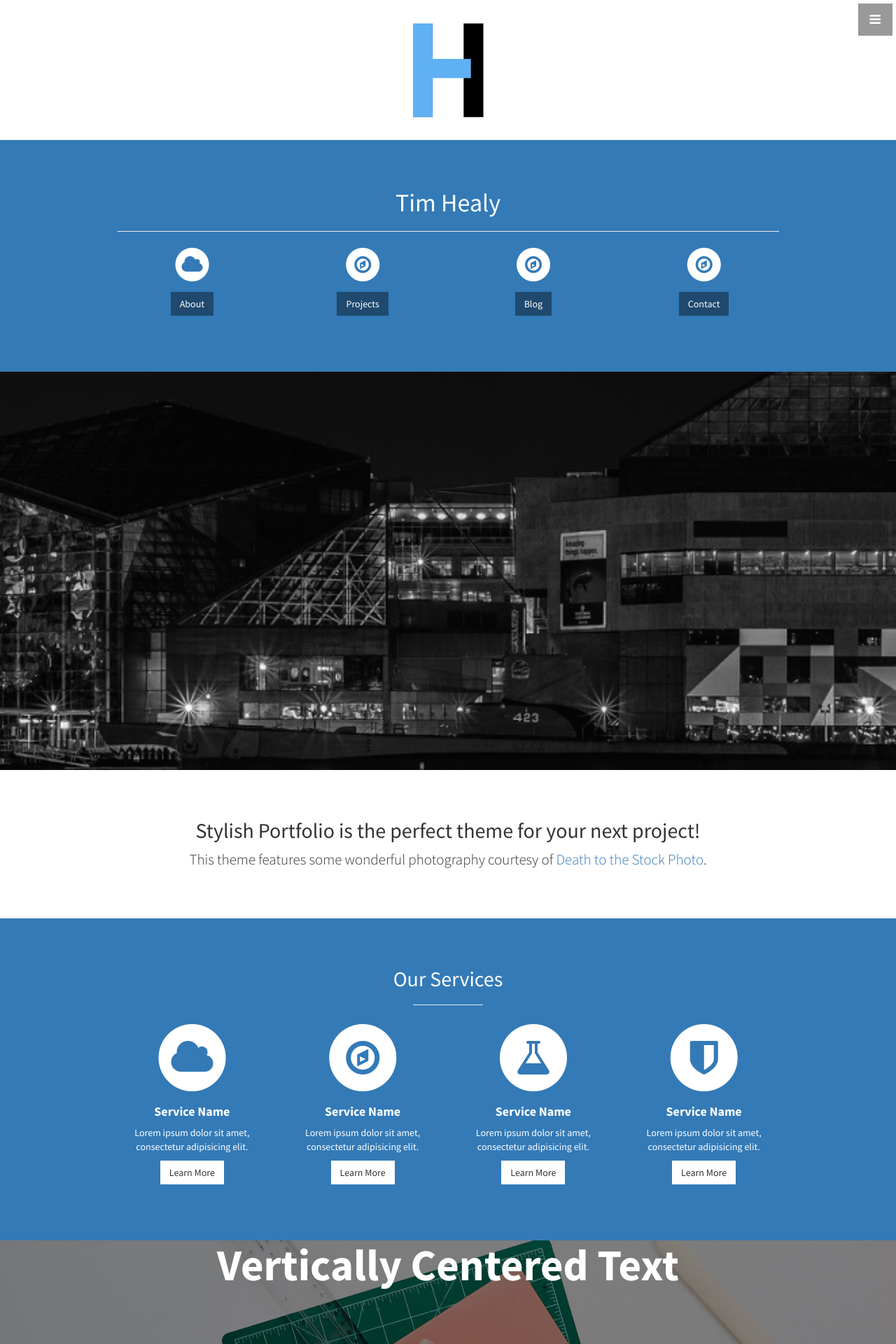
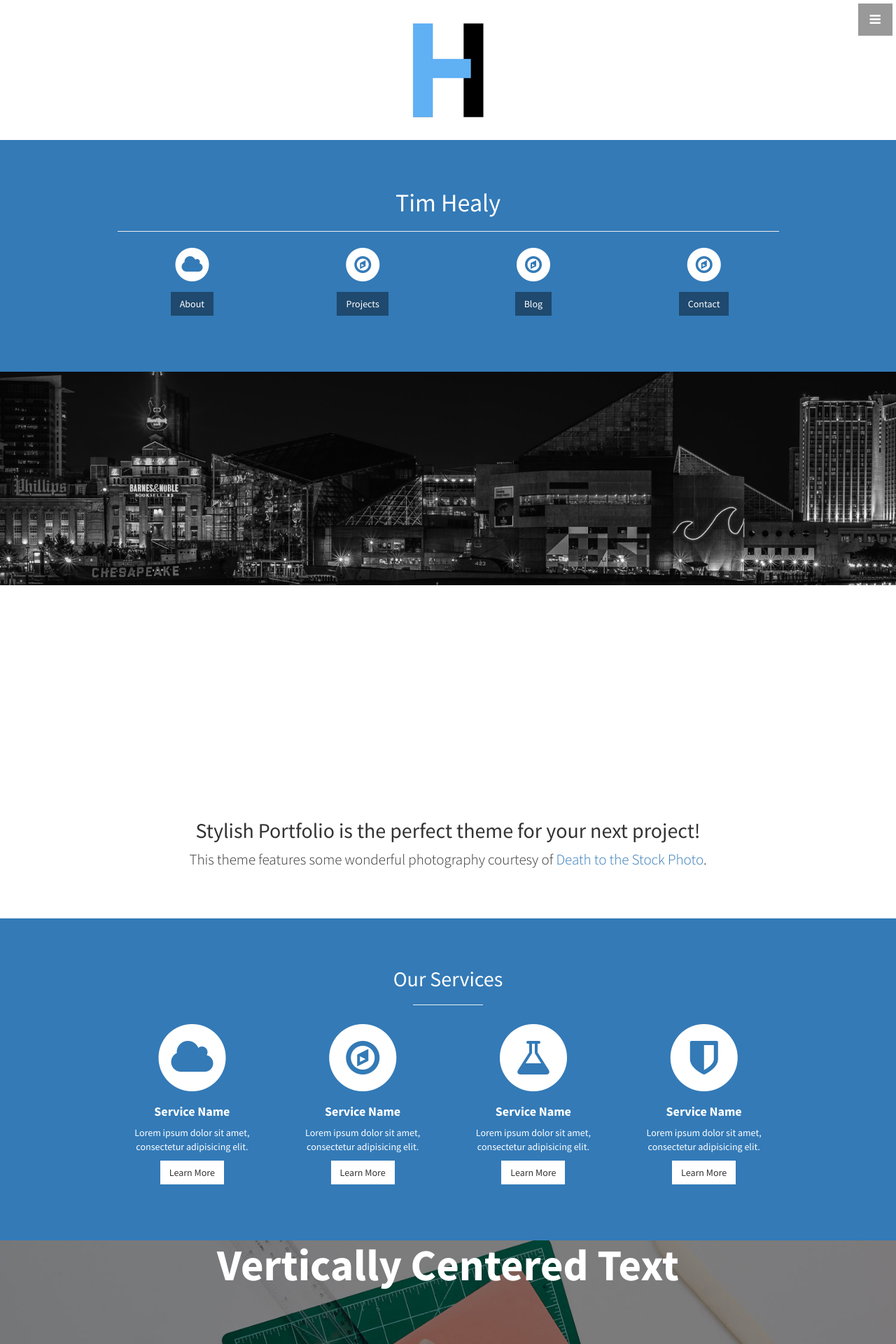
Before and after one commit to healyt22/healyt22.github.io, a Jekyll site: the page built from index.html, in a window 1280 px wide. Shown: the top 1920 px of the page at 70% size. Built offline with Jekyll 4.4.1, drawn with Linux system fonts in a browser that asks for light colours.

Commit message:
messin with stuff

```diff
--- a/css/stylish-portfolio.css
+++ b/css/stylish-portfolio.css
@@ -166,10 +166,10 @@
     width: 100%;
     height: 100%;
     background: url(../img/bg.jpg) no-repeat center center scroll;
-    -webkit-background-size: cover;
-    -moz-background-size: cover;
-    background-size: cover;
-    -o-background-size: cover;
+    -webkit-background-size: contain;
+    -moz-background-size: contain;
+    background-size: contain;
+    -o-background-size: contain;
 }
 
 /* About */
```
